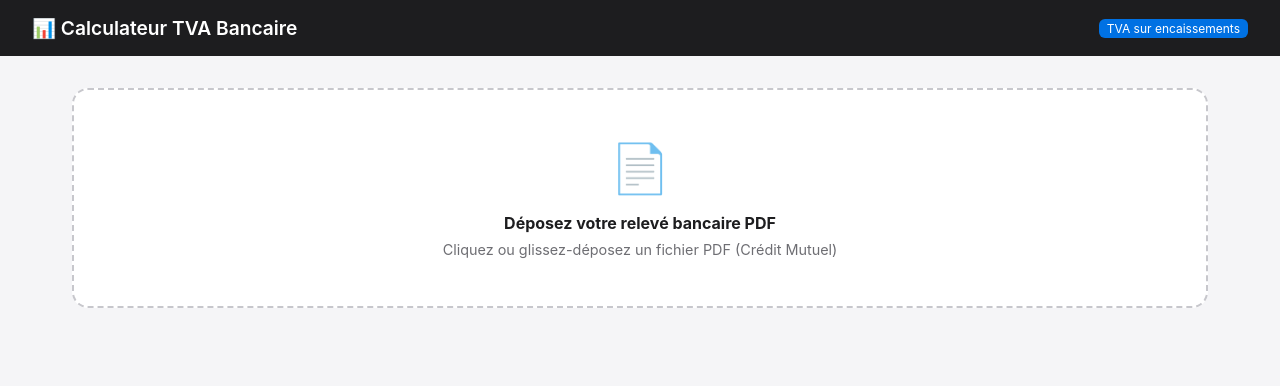
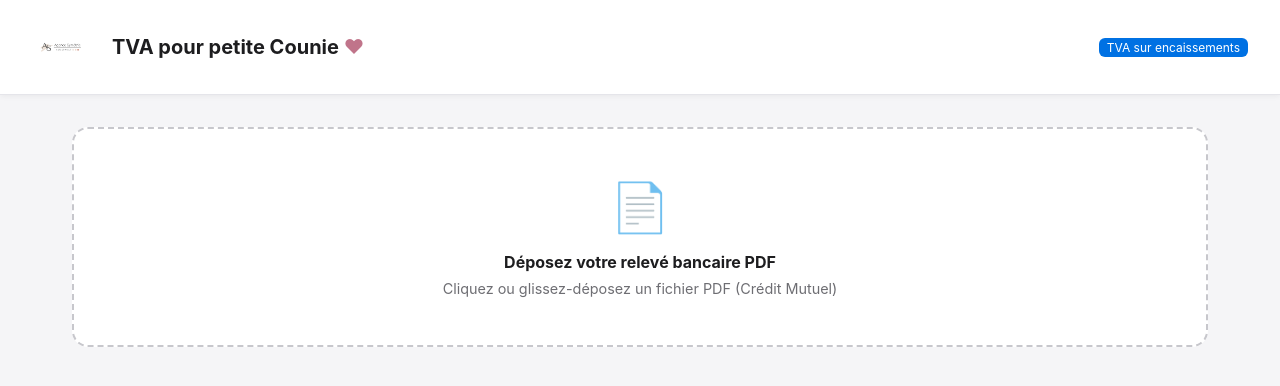
Before and after one commit to sebastienmarek-debug/tva-calculator, a Flask app: page / in a window 1280 px wide. Shown: the top 386 px of the page. Run offline with Flask 3, Linux system fonts and the light colour scheme; parts of the project's set-up code (start-up, migrations or seed data) failed here and were passed over.

Commit message:
Ajout logo Agence Symétrie et titre TVA pour petite Counie

```diff
--- a/templates/index.html
+++ b/templates/index.html
@@ -9,11 +9,15 @@
     body { font-family: -apple-system, BlinkMacSystemFont, 'Segoe UI', sans-serif; background: #f5f5f7; color: #1d1d1f; }
 
     header {
-      background: #1d1d1f; color: white; padding: 1rem 2rem;
+      background: white; padding: 1.2rem 2rem;
       display: flex; align-items: center; justify-content: space-between;
+      border-bottom: 1px solid #e5e5ea; box-shadow: 0 1px 6px rgba(0,0,0,0.06);
     }
-    header h1 { font-size: 1.2rem; font-weight: 600; }
-    header .badge { background: #0071e3; border-radius: 6px; padding: 2px 8px; font-size: 0.75rem; }
+    header .left { display: flex; align-items: center; gap: 1.5rem; }
+    header img.logo { height: 56px; object-fit: contain; }
+    header h1 { font-size: 1.25rem; font-weight: 700; color: #1d1d1f; }
+    header h1 span { color: #c0748a; }
+    header .badge { background: #0071e3; border-radius: 6px; padding: 2px 8px; font-size: 0.75rem; color: white; }
 
     .container { max-width: 1200px; margin: 0 auto; padding: 2rem; }
 
@@ -113,7 +117,10 @@
 </head>
 <body>
   <header>
-    <h1>📊 Calculateur TVA Bancaire</h1>
+    <div class="left">
+      <img src="/static/logo.png" alt="Agence Symétrie Assistanat" class="logo">
+      <h1>TVA pour petite Counie <span>♥</span></h1>
+    </div>
     <span class="badge">TVA sur encaissements</span>
   </header>
 
```
Also changed, not shown: static/logo.png (added).
